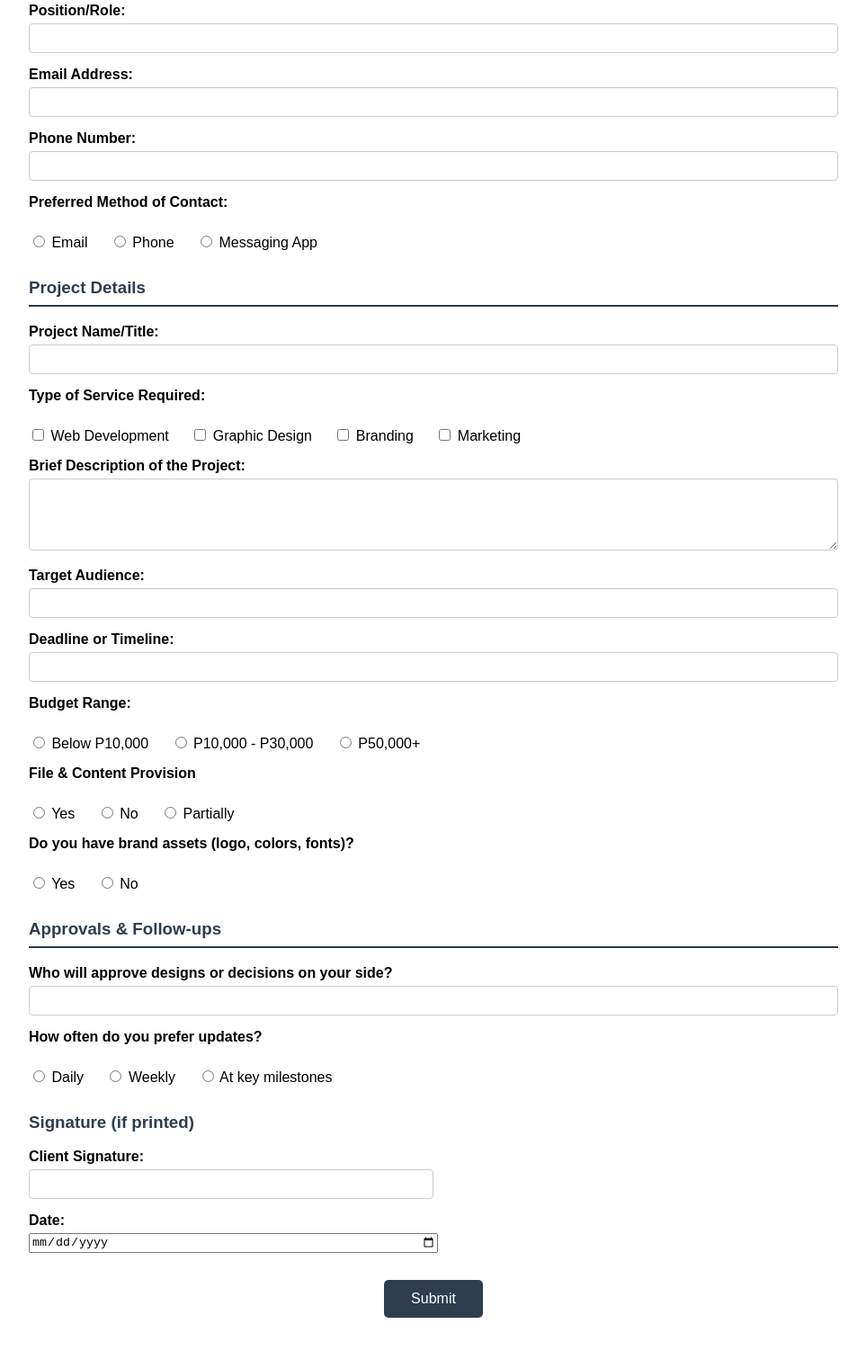
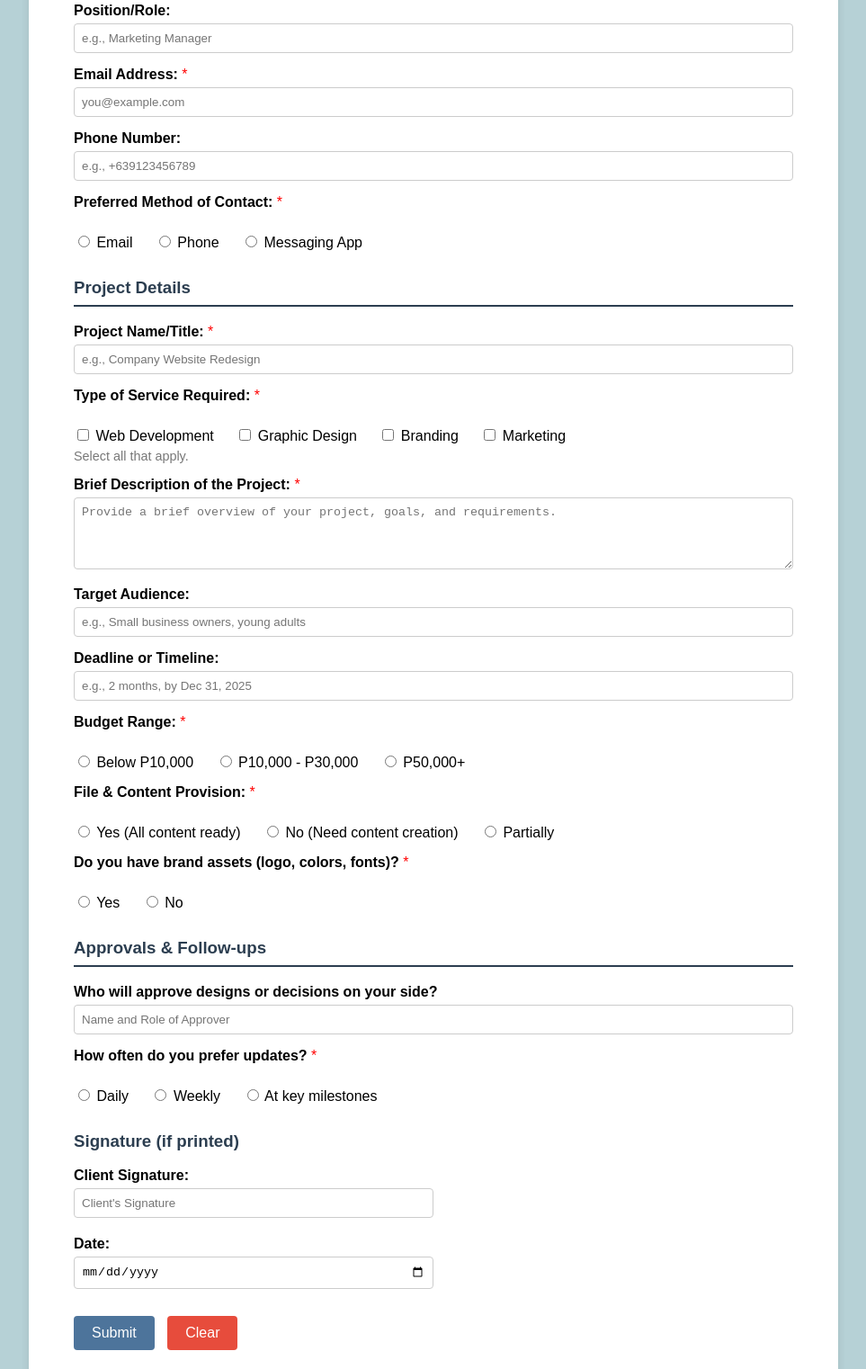
Before and after one commit to janethcajara/Web_2, a plain HTML site: page web_2/index.html in a window 1280 px wide. Shown: the part 418-1940 px from the top of the page at 90% size, without its empty margins (158-1121 px from the left). Drawn offline with Linux system fonts and the light colour scheme.

Commit message:
starter pack

```diff
--- a/web_2/css.css
+++ b/web_2/css.css
@@ -1,12 +1,12 @@
 body {
     font-family: Arial, sans-serif;
-    background-color: #f4f4f4;
+    background-color: #b6d1d6;
     margin: 0;
     padding: 20px;
 }
 
 .container {
-    max-width: 900px;
+    max-width: 800px;
     margin: auto;
     background-color: #fff;
     padding: 50px;
@@ -48,8 +48,8 @@ body {
 input[type="text"],
 input[type="email"],
 input[type="tel"],
-  textarea,
-  select {
+input[type="date"],
+textarea {
     width: 100%;
     padding: 8px;
     margin-top: 5px;
@@ -80,18 +80,46 @@ body {
 .signature input {
     width: 50%;
     margin-top: 5px;
+    margin-bottom: 5px;
 }
 
 button {
-    display: block;
-    margin: 30px auto;
-    padding: 12px 30px;
-    background-color: #2c3e50;
-    color: #fff;
+    padding: 10px 20px;
+    margin-top: 25px;
     border: none;
-    border-radius: 5px;
+    border-radius: 4px;
     font-size: 16px;
     cursor: pointer;
+}
+
+.submit-btn {
+    background-color: #4d749b;
+    color: #fff;
+}
+
+.clear-btn {
+    background-color: #e74c3c;
+    color: #fff;
+    margin-left: 10px;
+}
+
+#confirmCheckbox {
+    display: none;
+}
+
+#confirmationMessage {
+    display: none;
+    margin-top: 20px;
+    padding: 10px;
+    background-color: #dff0d8;
+    color: #3c763d;
+    border: 1px solid #3c763d;
+    border-radius: 4px;
+    text-align: center;
+}
+
+#confirmCheckbox:checked + #confirmationMessage {
+    display: block;
 }
 
 button:hover {
@@ -103,3 +131,15 @@ body {
     float: left;
     margin-right: 10px;
 }
+
+.required {
+    color: red;
+    font-weight: normal;
+}
+
+.hint {
+    font-size: 0.9em;
+    color: #777;
+    margin-top: 5px;
+    margin-bottom: 10px;
+}
--- a/web_2/index.html
+++ b/web_2/index.html
@@ -9,31 +9,32 @@
 <body>
 
 <div class="container">
-  <img src="https://i.fbcd.co/products/resized/resized-750-500/1143-banyan-tree-gold-golden-logo-2f7c0089b91876e91cf1eb573ff0e7cf3b9a8855030808a7dcdf43a27c143640.jpg" alt="Icon" />
+    <img src="C:\Users\ADMIN\Pictures\HCI\BANYAN WEB DESIGN.png" alt="Icon" />
     <h1>BANYAN</h1>
     <h3>WEB DESIGN</h3>
     <h2>CLIENT INFORMATION FORM</h2>
 
+    <form action="#" method="post">
         <div class="section">
             <h3>Personal Information</h3>
-    <label for="fullname">Full Name:</label>
-    <input type="text" id="fullname" name="fullname" />
+            <label for="fullname">Full Name: <span class="required">*</span></label>
+            <input type="text" id="fullname" name="fullname" placeholder="Enter your full name" required />
 
             <label for="company">Company/Organization (if any):</label>
-    <input type="text" id="company" name="company" />
+            <input type="text" id="company" name="company" placeholder="e.g., Acme Corp." />
 
             <label for="position">Position/Role:</label>
-    <input type="text" id="position" name="position" />
+            <input type="text" id="position" name="position" placeholder="e.g., Marketing Manager" />
 
-    <label for="email">Email Address:</label>
-    <input type="email" id="email" name="email" />
+            <label for="email">Email Address: <span class="required">*</span></label>
+            <input type="email" id="email" name="email" placeholder="you@example.com" required />
 
             <label for="phone">Phone Number:</label>
-    <input type="tel" id="phone" name="phone" />
+            <input type="tel" id="phone" name="phone" placeholder="e.g., +639123456789" />
 
-    <label>Preferred Method of Contact:</label>
+            <label>Preferred Method of Contact: <span class="required">*</span></label>
             <div class="options">
-      <label><input type="radio" name="contact_method" value="Email" /> Email</label>
+                <label><input type="radio" name="contact_method" value="Email" required /> Email</label>
                 <label><input type="radio" name="contact_method" value="Phone" /> Phone</label>
                 <label><input type="radio" name="contact_method" value="Messaging App" /> Messaging App</label>
             </div>
@@ -41,43 +42,44 @@
 
         <div class="section">
             <h3>Project Details</h3>
-    <label for="project_name">Project Name/Title:</label>
-    <input type="text" id="project_name" name="project_name" />
+            <label for="project_name">Project Name/Title: <span class="required">*</span></label>
+            <input type="text" id="project_name" name="project_name" placeholder="e.g., Company Website Redesign" required />
 
-    <label for="service_type">Type of Service Required:</label>
+            <label for="service_type">Type of Service Required: <span class="required">*</span></label>
             <div class="options">
                 <label><input type="checkbox" name="service_type" value="Web Development" /> Web Development</label>
                 <label><input type="checkbox" name="service_type" value="Graphic Design" /> Graphic Design</label>
                 <label><input type="checkbox" name="service_type" value="Branding" /> Branding</label>
                 <label><input type="checkbox" name="service_type" value="Marketing" /> Marketing</label>
             </div>
+            <p class="hint">Select all that apply.</p>
 
-    <label for="description">Brief Description of the Project:</label>
-    <textarea id="description" name="description"></textarea>
+            <label for="description">Brief Description of the Project: <span class="required">*</span></label>
+            <textarea id="description" name="description" placeholder="Provide a brief overview of your project, goals, and requirements." required></textarea>
 
             <label for="target_audience">Target Audience:</label>
-    <input type="text" id="target_audience" name="target_audience" />
+            <input type="text" id="target_audience" name="target_audience" placeholder="e.g., Small business owners, young adults" />
 
             <label for="deadline">Deadline or Timeline:</label>
-    <input type="text" id="deadline" name="deadline" />
+            <input type="text" id="deadline" name="deadline" placeholder="e.g., 2 months, by Dec 31, 2025" />
 
-    <label for="budget">Budget Range:</label>
+            <label for="budget">Budget Range: <span class="required">*</span></label>
             <div class="options">
-      <label><input type="radio" name="budget" value="Below P10,000" /> Below P10,000</label>
+                <label><input type="radio" name="budget" value="Below P10,000" required /> Below P10,000</label>
                 <label><input type="radio" name="budget" value="P10,000 - P30,000" /> P10,000 - P30,000</label>
                 <label><input type="radio" name="budget" value="P50,000+" /> P50,000+</label>
             </div>
 
-    <label for="file_content">File & Content Provision</label>
+            <label for="file_content">File & Content Provision: <span class="required">*</span></label>
             <div class="options">
-      <label><input type="radio" name="content_provision" value="Yes" /> Yes</label>
-      <label><input type="radio" name="content_provision" value="No" /> No</label>
+                <label><input type="radio" name="content_provision" value="Yes" required /> Yes (All content ready)</label>
+                <label><input type="radio" name="content_provision" value="No" /> No (Need content creation)</label>
                 <label><input type="radio" name="content_provision" value="Partially" /> Partially</label>
             </div>
 
-    <label for="brand_assets">Do you have brand assets (logo, colors, fonts)?</label>
+            <label for="brand_assets">Do you have brand assets (logo, colors, fonts)? <span class="required">*</span></label>
             <div class="options">
-      <label><input type="radio" name="brand_assets" value="Yes" /> Yes</label>
+                <label><input type="radio" name="brand_assets" value="Yes" required /> Yes</label>
                 <label><input type="radio" name="brand_assets" value="No" /> No</label>
             </div>
         </div>
@@ -85,11 +87,11 @@
         <div class="section">
             <h3>Approvals & Follow-ups</h3>
             <label for="approver">Who will approve designs or decisions on your side?</label>
-    <input type="text" id="approver" name="approver" />
+            <input type="text" id="approver" name="approver" placeholder="Name and Role of Approver" />
 
-    <label for="updates_frequency">How often do you prefer updates?</label>
+            <label for="updates_frequency">How often do you prefer updates? <span class="required">*</span></label>
             <div class="options">
-      <label><input type="radio" name="updates" value="Daily" /> Daily</label>
+                <label><input type="radio" name="updates" value="Daily" required /> Daily</label>
                 <label><input type="radio" name="updates" value="Weekly" /> Weekly</label>
                 <label><input type="radio" name="updates" value="At key milestones" /> At key milestones</label>
             </div>
@@ -98,13 +100,21 @@
         <div class="signature">
             <h3>Signature (if printed)</h3>
             <label for="client_signature">Client Signature:</label>
-    <input type="text" id="client_signature" name="client_signature" />
+            <input type="text" id="client_signature" name="client_signature" placeholder="Client's Signature" />
 
             <label for="date">Date:</label>
             <input type="date" id="date" name="date" />
         </div>
 
-  <button type="submit">Submit</button>
+        <button type="submit" class="submit-btn" onclick="document.getElementById('confirmCheckbox').checked=true; return false;">Submit</button>
+        <button type="reset" class="clear-btn">Clear</button>
+
+        <input type="checkbox" id="confirmCheckbox" />
+
+        <div id="confirmationMessage">
+            Your message has been successfully sent!
+        </div>
+    </form>
 </div>
 
 </body>
```
Lines whose indentation alone changed are shown as unchanged.
